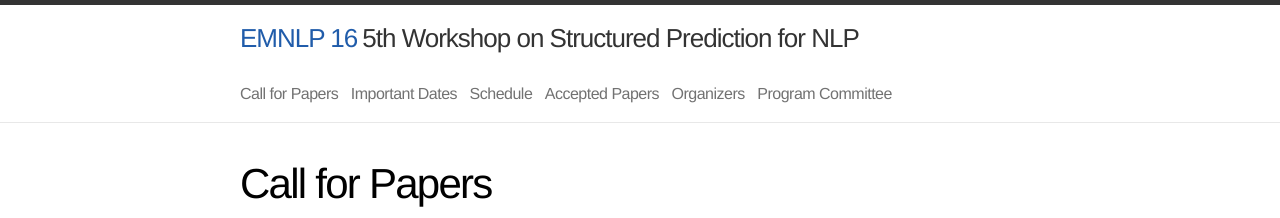
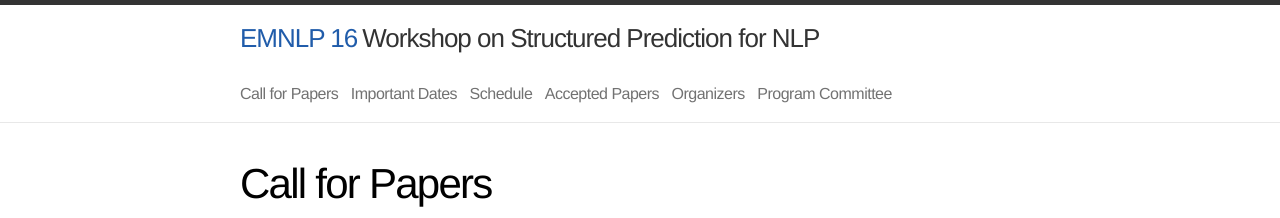
Before and after one commit to structuredprediction/structuredprediction.github.io, a Jekyll site: the page built from EMNLP16/1_cfp.md, in a window 1280 px wide. Shown: the top 218 px of the page. Built offline with Jekyll 4.4.1, drawn with Linux system fonts in a browser that asks for light colours; some of the changed lines change nothing that is shown.

Commit message:
Update _config.yml

```diff
--- a/_config.yml
+++ b/_config.yml
@@ -5,7 +5,8 @@
 title1_19: "NAACL 2019 "
 title1_20: "EMNLP 2020 "
 title1_21: "ACL-IJCNLP 2021"
-title2: "5th Workshop on Structured Prediction for NLP"
+title2: "Workshop on Structured Prediction for NLP"
+title3: "5th Workshop on Structured Prediction for NLP"
 email: structured-prediction-workshop-org@googlegroups.com
 #description: "EMNLP 16: Structured Prediction for Natural Language Processing"
 baseurl: ""
```
